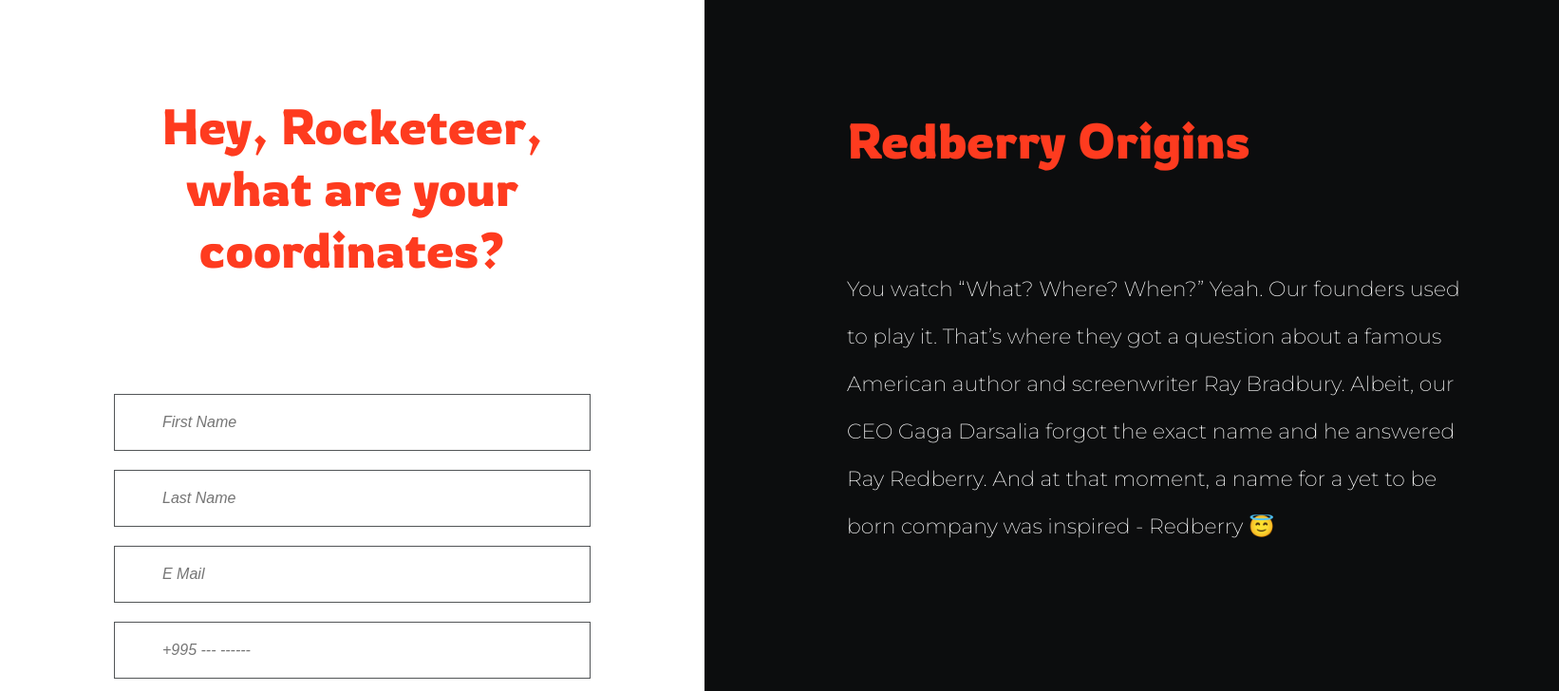
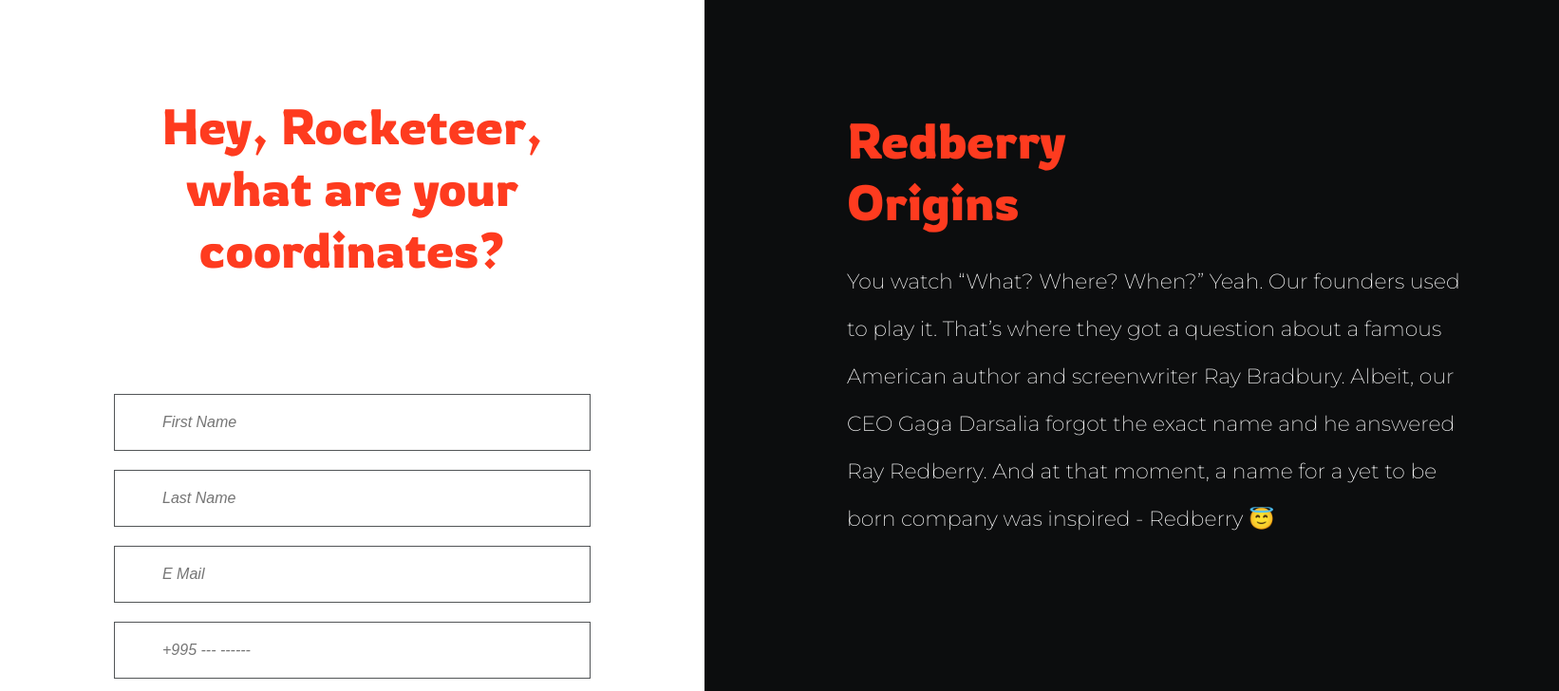
Before and after one commit to mateiahacks/questionnaire, a React (Create React App) app: page / in a window 1280 px wide. Both pictures are taken after a click on the element "Start Questionnaire". Shown: the top 728 px of the page at 95% size, 1642 px wide, since content can reach past the window. Built offline with nearby package versions, Linux system fonts and the light colour scheme; no server answers.

Commit message:
little change

```diff
--- a/src/index.css
+++ b/src/index.css
@@ -129,8 +129,8 @@
 
 .right {
   width: 100%;
-  right: 0;
   padding: 80px 100px 100px 150px;
+  position: sticky;
   background-color: #0C0D0E;
 }
 .left > h1, .right > h1 {
@@ -429,6 +429,14 @@
   justify-content: space-between;
 }
 
+.right > * {
+  position: fixed;
+}
+
+.right > p {
+  top: 250px;
+}
+
 @media only screen and (max-width: 1200px) {
 
 
```
